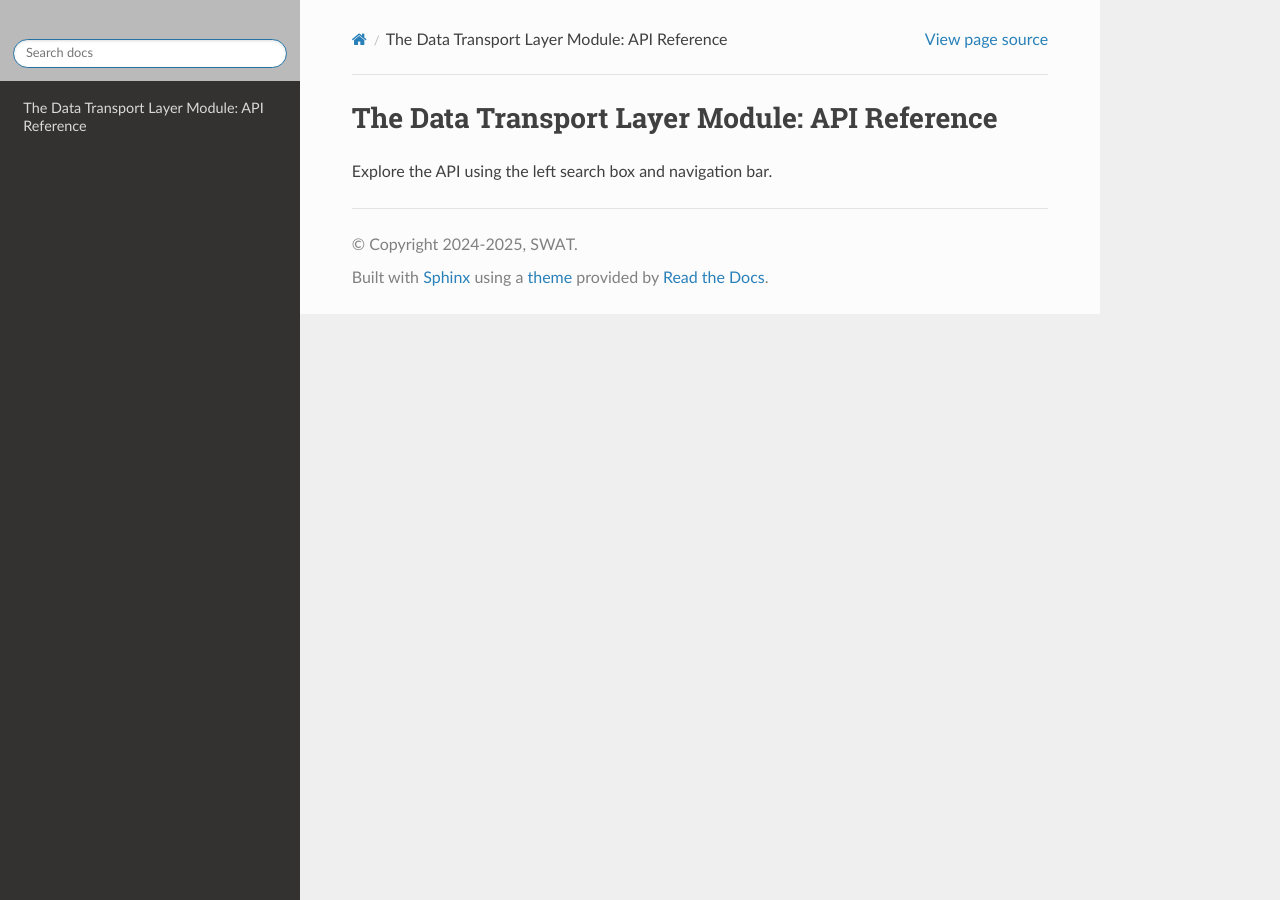
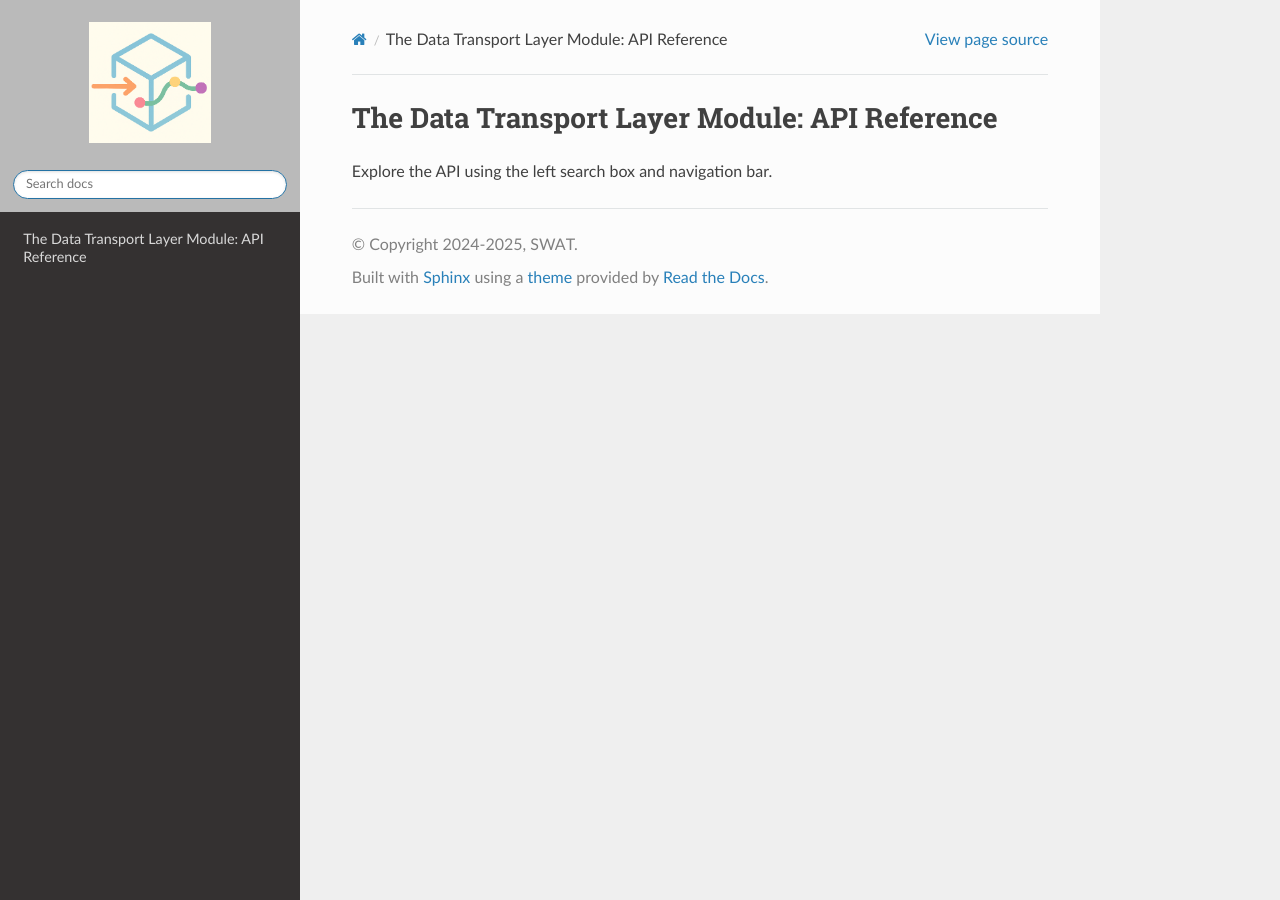
Before and after one commit to simgrid/DTLMod, a Sphinx documentation site: the page built from doc/source/index.rst, in a window 1280 px wide. Built offline with Sphinx 7.4.7 and the Read the Docs theme 3.1.0, drawn with Linux system fonts in a browser that asks for light colours; formulas are drawn with MathJax 3.

Commit message:
add logo to the doc page

```diff
--- a/doc/source/conf.py
+++ b/doc/source/conf.py
@@ -55,7 +55,7 @@ html_favicon = 'favicon.png'
 # so a file named "default.css" will overwrite the builtin "default.css".
 html_static_path = ['_static']
 
-html_logo = ""
+html_logo = "img/DTLMod_logo.png"
 html_css_files = [
     'css/custom.css',
 ]
```
Also changed, not shown: doc/source/img/DTLMod_logo.png (added).
